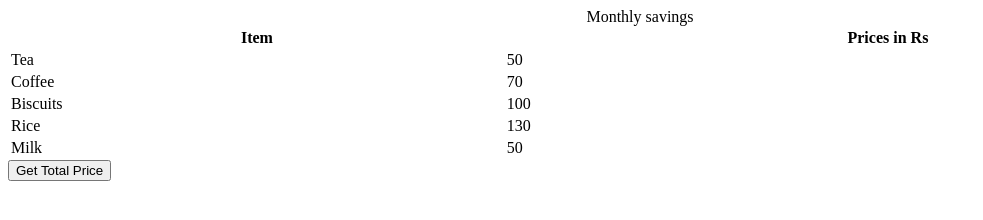
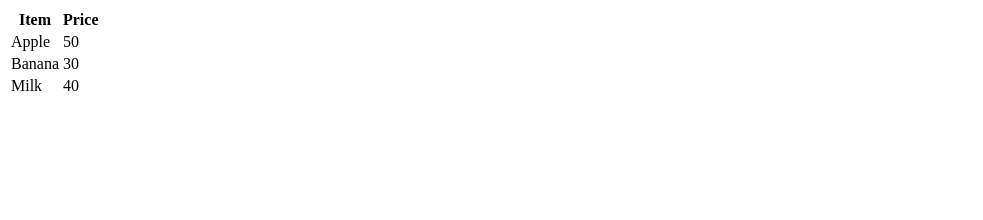
Before and after one commit to acciojob/grofers-checkout-smitk1057-lgtm, a website: page main.html in a window 1280 px wide. Shown: the whole page, without its empty margins (0-983 px from the left). Drawn offline with Linux system fonts and the light colour scheme.

Commit message:
created a submission

```diff
--- a/main.html
+++ b/main.html
@@ -8,37 +8,24 @@
 
 <body>
     <!-- the entire body must be written by student -->
-    <table style="width: 100%">
-    <caption>
-      Monthly savings
-    </caption>
+    <table id="groceryTable">
   <tr>
     <th>Item</th>
-      <th>Prices in Rs</th>
+    <th>Price</th>
   </tr>
-    <tr>
-      <td class="item">Tea</td>
-      <td class="price">50</td>
+  <tr class="item">
+    <td>Apple</td>
+    <td class="prices">50</td>
   </tr>
-    <tr>
-      <td class="item">Coffee</td>
-      <td class="price">70</td>
+  <tr class="item">
+    <td>Banana</td>
+    <td class="prices">30</td>
   </tr>
-    <tr>
-      <td class="item">Biscuits</td>
-      <td class="price">100</td>
-    </tr>
-    <tr>
-      <td class="item">Rice</td>
-      <td class="price">130</td>
-    </tr>
-    <tr>
-      <td class="item">Milk</td>
-      <td class="price">50</td>
+  <tr class="item">
+    <td>Milk</td>
+    <td class="prices">40</td>
   </tr>
 </table>
-    <script type="text/javascript" src="./script.js">
-</script>
 
 </body>
 
--- a/script.js
+++ b/script.js
@@ -1,43 +1,21 @@
-const getSumBtn = document.createElement("button");
-getSumBtn.append("Get Total Price");
-document.body.appendChild(getSumBtn);
-
-const getSum = () => {
-//Add your code here
-	 // Select all the price cells
-  const priceCells = document.querySelectorAll('.price');
+ let  priceElements = document.querySelectorAll(".prices");
 
   let total = 0;
-  for (let i = 0; i < priceCells.length; i++) {
-    const price = parseFloat(priceCells[i].textContent);
-    if (!isNaN(price)) {
-      total += price;
-    }
-  }
 
-  // Select the table
-  const table = document.querySelector('table');
+  //  Loop and calculate sum
+  priceElements.forEach(price => {
+    total += Number(price.textContent);
+  });
 
-  // Remove previous total row if exists (to avoid duplicates)
-  const existingTotalRow = document.querySelector('.total-row');
-  if (existingTotalRow) {
-    existingTotalRow.remove();
-  }
+  //  Create new row
+  let  totalRow = document.createElement("tr");
 
-  // Create a new row for total price
-  const totalRow = document.createElement('tr');
-  totalRow.classList.add('total-row');
+  let  totalCell = document.createElement("td");
+  totalCell.colSpan = 2;
+  totalCell.textContent = "Total Price: " + total;
 
-  // Create one cell that spans both columns
-  const totalCell = document.createElement('td');
-  totalCell.colSpan = 2;
-  totalCell.style.fontWeight = 'bold';
-  totalCell.textContent = `Total Price: Rs ${total}`;
+  //  Append cell to row
+  totalRow.appendChild(totalCell);
 
-  // Append cell and row to the table
-  totalRow.appendChild(totalCell);
-  table.appendChild(totalRow);
-
-};
-
-getSumBtn.addEventListener("click", getSum);
+  //  Append row to table
+  document.getElementById("groceryTable").appendChild(totalRow);
```
Lines whose indentation alone changed are shown as unchanged.
